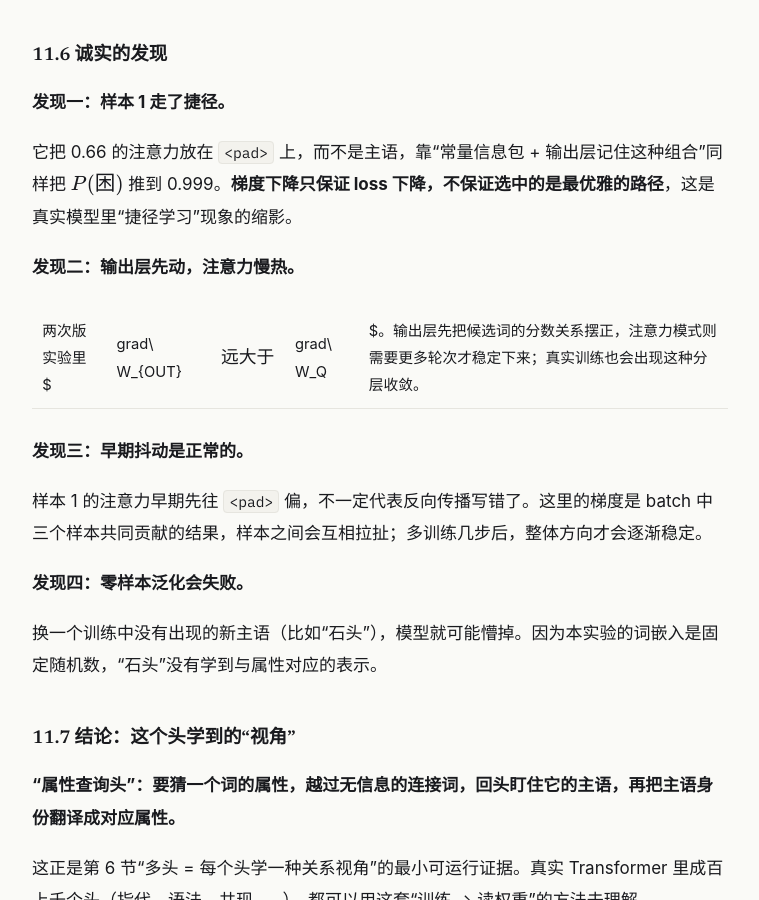
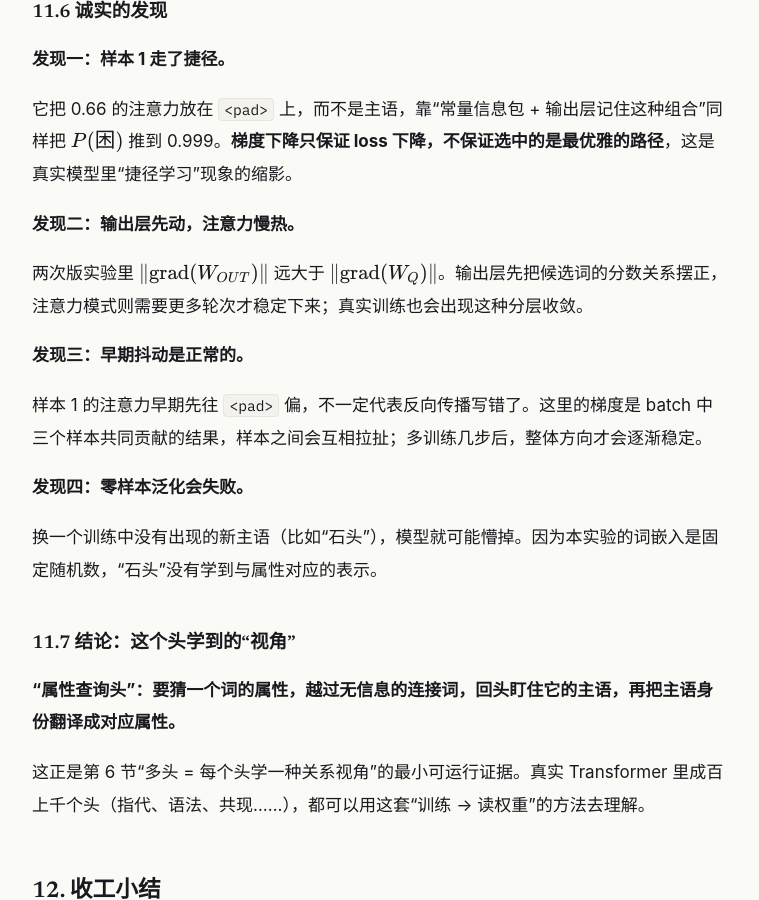
Before and after one commit to Redmoon-2333/Redmoon-2333.github.io, a Jekyll site: the page built from _posts/2026-08-26-attention-is-all-you-need.md, in a window 1280 px wide and 900 px high, scrolled down 20131 px. Shown: the whole window, without its empty margins (260-1019 px from the left). Built offline with Jekyll 4.4.1, drawn with Linux system fonts in a browser that asks for light colours; our own code applies the rules of GitHub Pages for plain Markdown files; some of the changed text lies outside the part shown.

Commit message:
fix(blog): 修复梯度公式渲染

```diff
--- a/_posts/2026-08-26-attention-is-all-you-need.md
+++ b/_posts/2026-08-26-attention-is-all-you-need.md
@@ -401,7 +401,7 @@ for step in range(300):
 
 **观察**：loss 从 6.46 降到 0.002；三个正确词概率在前 10 轮内快速上升，50 轮后逼近 1。
 
-**解释**：前期骤降主要靠输出层 $W_{OUT}$ 先把 logits 摆正，见效快；注意力参数是慢热型，这也是两次版实验里 $|grad\ W_{OUT}|$ 远大于 $|grad\ W_Q|$ 的原因。
+**解释**：前期骤降主要靠输出层 $W_{OUT}$ 先把 logits 摆正，见效快；注意力参数是慢热型，这也是两次版实验里 $\lVert \mathrm{grad}(W_{OUT}) \rVert$ 远大于 $\lVert \mathrm{grad}(W_Q) \rVert$ 的原因。
 
 ### 11.4 数据如何变化：注意力从“均摊”到“盯主语”
 
@@ -431,7 +431,7 @@ for step in range(300):
 
 **发现二：输出层先动，注意力慢热。**
 
-两次版实验里 $|grad\ W_{OUT}|$ 远大于 $|grad\ W_Q|$。输出层先把候选词的分数关系摆正，注意力模式则需要更多轮次才稳定下来；真实训练也会出现这种分层收敛。
+两次版实验里 $\lVert \mathrm{grad}(W_{OUT}) \rVert$ 远大于 $\lVert \mathrm{grad}(W_Q) \rVert$。输出层先把候选词的分数关系摆正，注意力模式则需要更多轮次才稳定下来；真实训练也会出现这种分层收敛。
 
 **发现三：早期抖动是正常的。**
 
```
